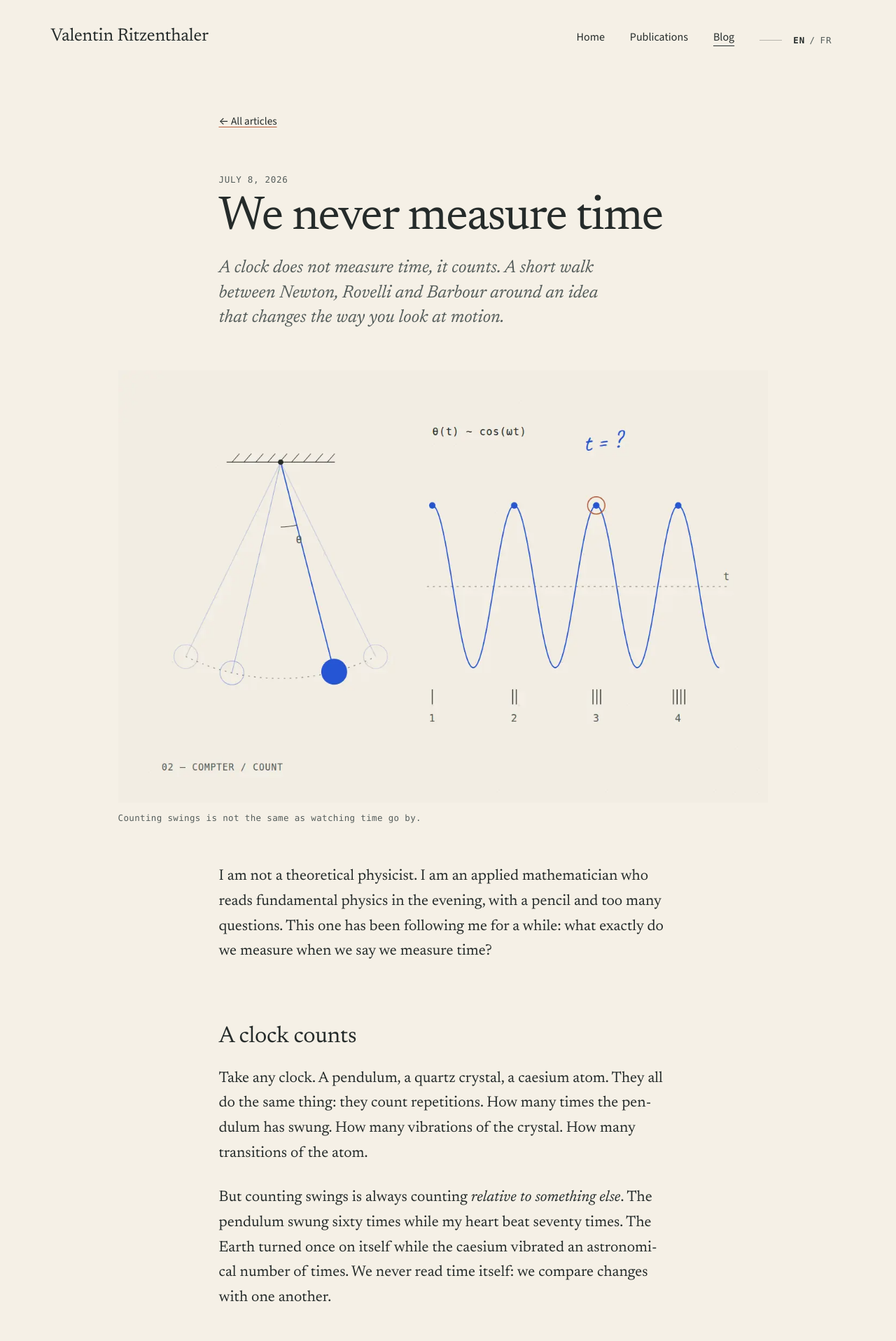
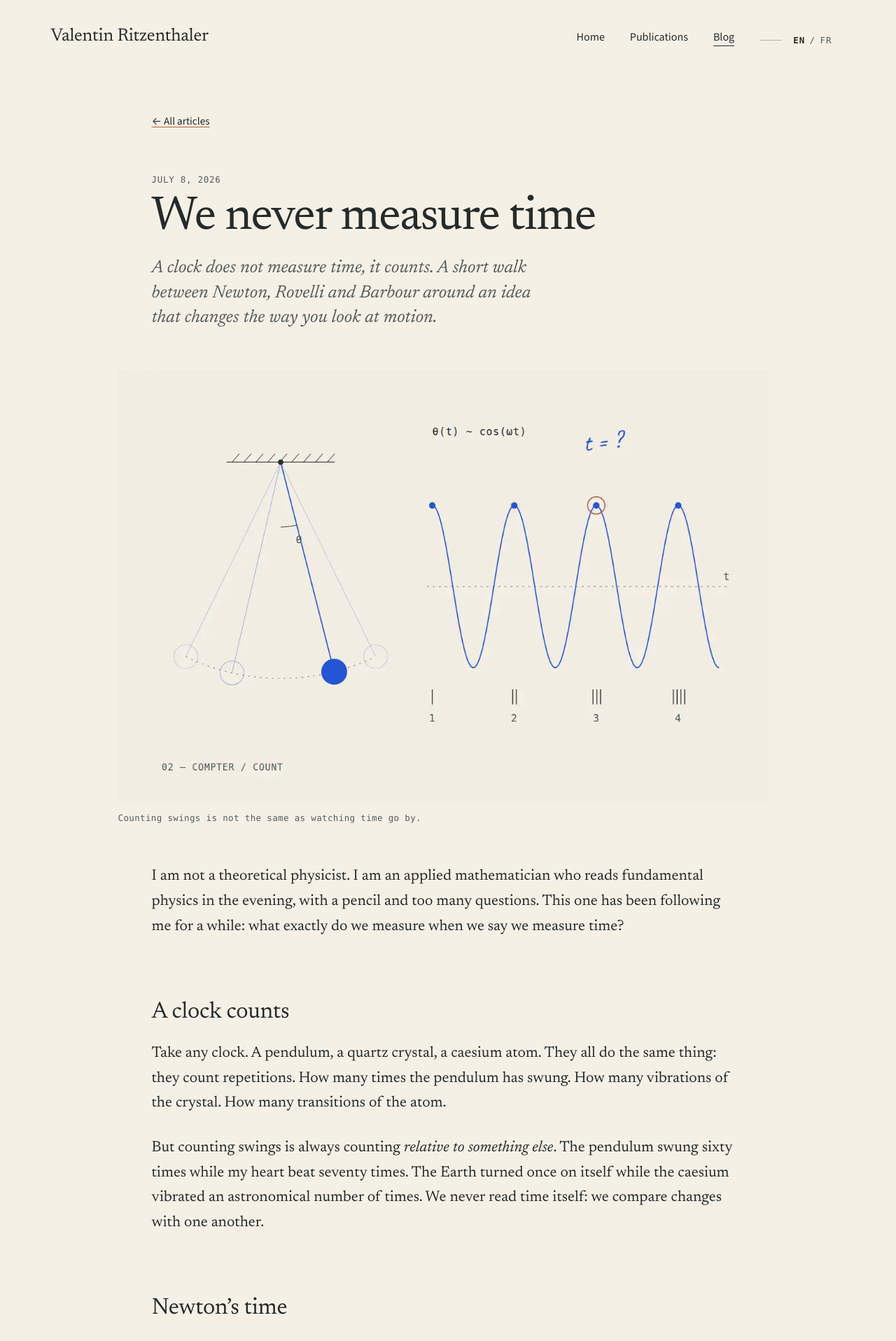
Before and after one commit to vritzenthaler/vritzenthaler.github.io, a Jekyll site: the page built from en/_posts/2026-07-08-we-never-measure-time.md, in a window 1280 px wide. Shown: the top 1916 px of the page at 70% size. Built offline with Jekyll 4.4.1, drawn with Linux system fonts in a browser that asks for light colours.

Commit message:
margin articles

```diff
--- a/assets/css/main.css
+++ b/assets/css/main.css
@@ -711,6 +711,10 @@ abbr[title] {
 
 /* Article */
 
+.post .narrow {
+  max-width: calc(52rem + 2 * var(--gutter));
+}
+
 .post {
   padding-top: clamp(1.5rem, 4vw, 3rem);
 }
```
